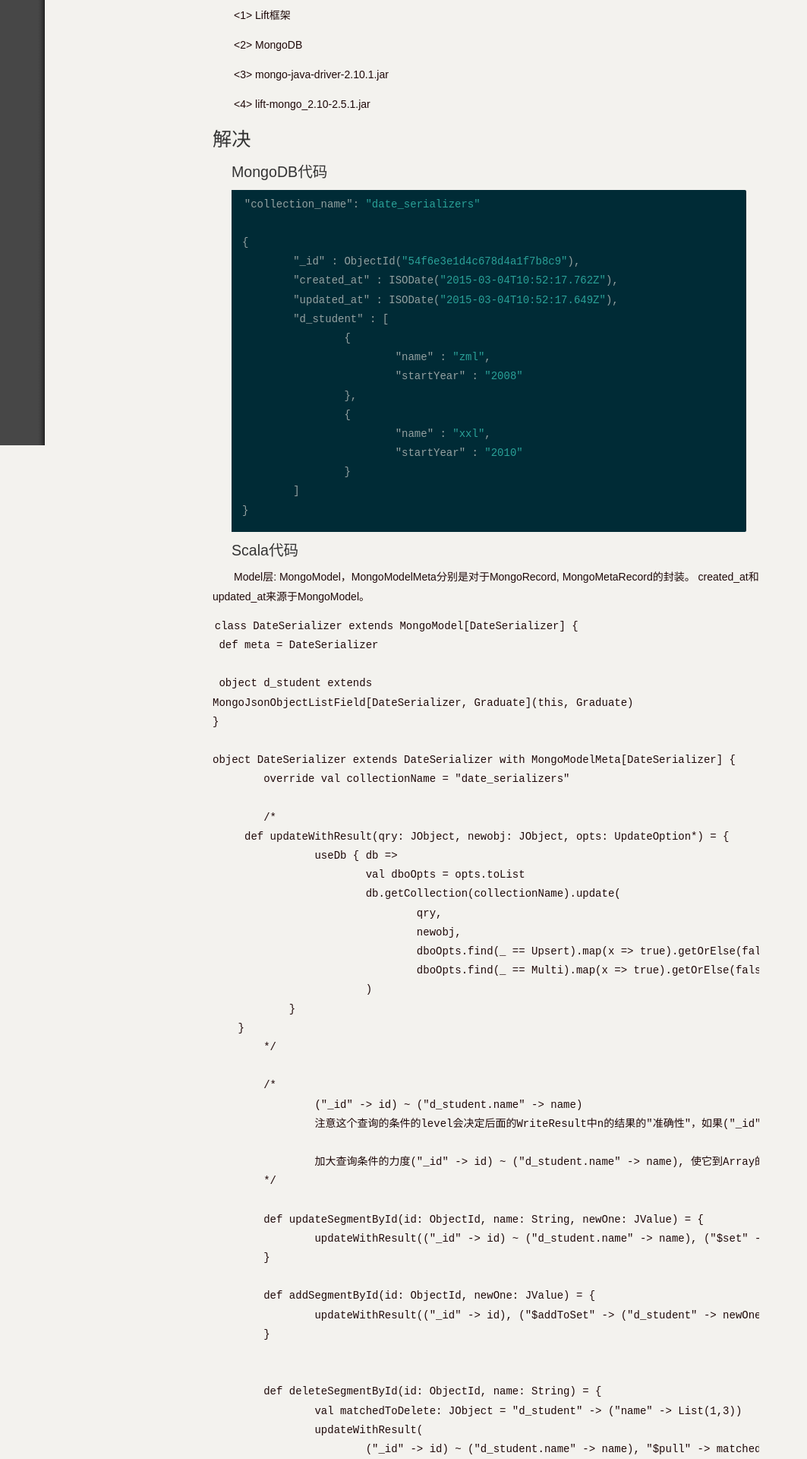
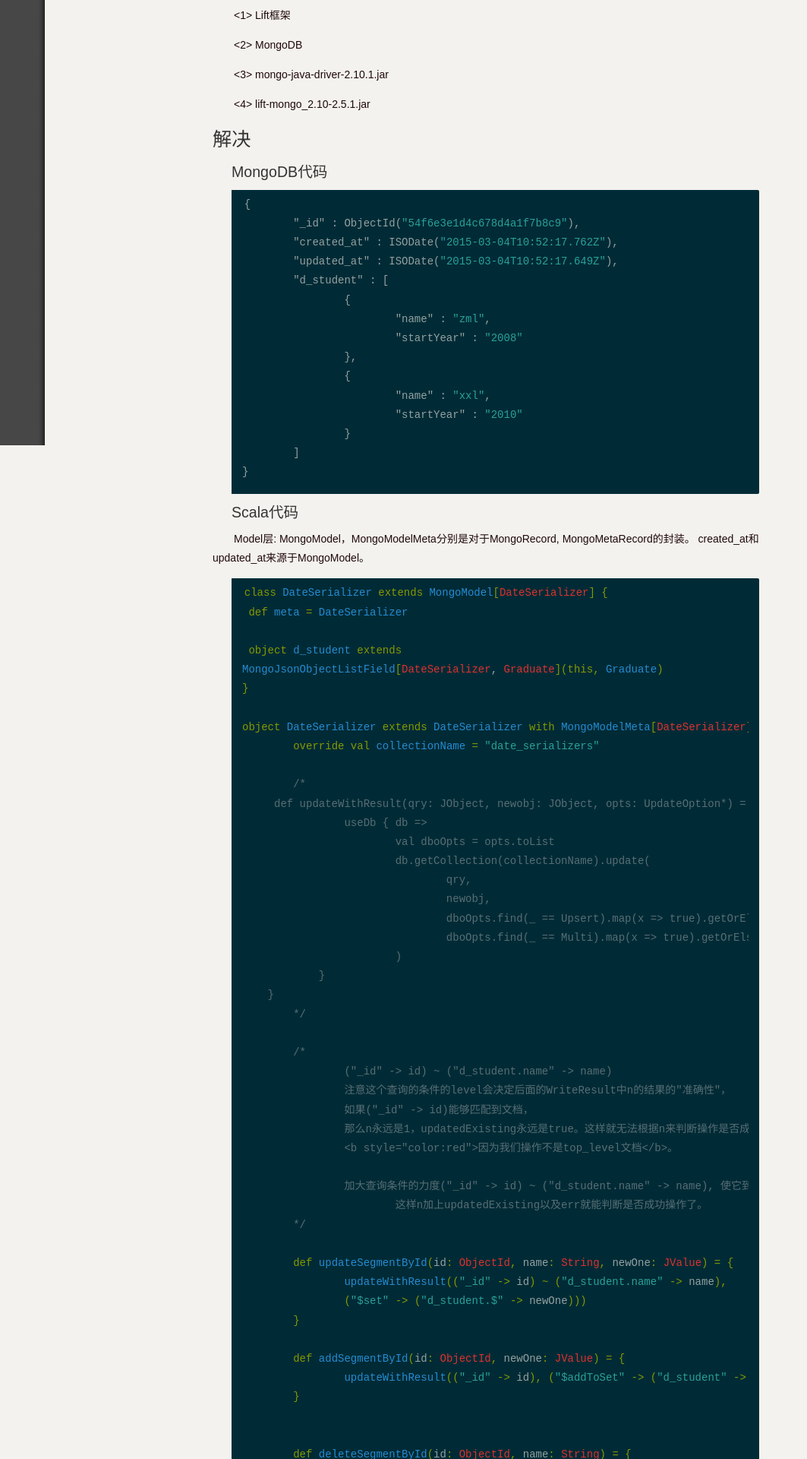
Before and after one commit to jacoffee/jacoffee.github.io, a Jekyll site: the page built from _posts/2015-03-11-mongodb-array-update.md, in a window 1280 px wide. Shown: the part 314-2234 px from the top of the page at 76% size, without its empty margins (0-1063 px from the left). Built offline with Jekyll 4.4.1, drawn with Linux system fonts in a browser that asks for light colours; some web fonts are replaced; Markdown is read by kramdown in place of the engine named in the settings; comment, search, counter and statistics services are not loaded; some of the changed text lies outside the part shown.

Commit message:
fix mongo identification problem

`````diff
--- a/_posts/2015-03-11-mongodb-array-update.md
+++ b/_posts/2015-03-11-mongodb-array-update.md
@@ -29,8 +29,6 @@
 
 
 ```json
-"collection_name": "date_serializers"
-
 {
 	"_id" : ObjectId("54f6e3e1d4c678d4a1f7b8c9"),
 	"created_at" : ISODate("2015-03-04T10:52:17.762Z"),
@@ -53,7 +51,7 @@
 Model层: MongoModel，MongoModelMeta分别是对于MongoRecord, MongoMetaRecord的封装。
 created_at和updated_at来源于MongoModel。
 
-````scala
+```scala
 class DateSerializer extends MongoModel[DateSerializer] {
  def meta = DateSerializer
 
@@ -80,13 +78,18 @@
 
 	/*
 		("_id" -> id) ~ ("d_student.name" -> name)
-		注意这个查询的条件的level会决定后面的WriteResult中n的结果的"准确性"，如果("_id" -> id)能够匹配到文档，那么n永远是1，updatedExisting永远是true。这样就无法根据n来判断操作是否成功，<b style="color:red">因为我们操作不是top_level文档</b>。
+		注意这个查询的条件的level会决定后面的WriteResult中n的结果的"准确性"，
+		如果("_id" -> id)能够匹配到文档，
+		那么n永远是1，updatedExisting永远是true。这样就无法根据n来判断操作是否成功，
+		<b style="color:red">因为我们操作不是top_level文档</b>。
 
-		加大查询条件的力度("_id" -> id) ~ ("d_student.name" -> name), 使它到Array的element级别，这样n加上updatedExisting以及err就能判断是否成功操作了。
+		加大查询条件的力度("_id" -> id) ~ ("d_student.name" -> name), 使它到Array的element级别，
+			这样n加上updatedExisting以及err就能判断是否成功操作了。
 	*/
 
 	def updateSegmentById(id: ObjectId, name: String, newOne: JValue) = {
-		updateWithResult(("_id" -> id) ~ ("d_student.name" -> name), ("$set" -> ("d_student.$" -> newOne)))
+		updateWithResult(("_id" -> id) ~ ("d_student.name" -> name),
+		("$set" -> ("d_student.$" -> newOne)))
 	}
 
 	def addSegmentById(id: ObjectId, newOne: JValue) = {
@@ -126,7 +129,8 @@
 
 ```json
 {
-  "serverUsed" : "/127.0.0.1:27017" , "connectionId" : 38 , "updatedExisting" :   true , "n" : 1 , "syncMillis" : 0 , "writtenTo" :  null  , "err" :  null  , "ok" : 1.0
+  "serverUsed" : "/127.0.0.1:27017" , "connectionId" : 38 , "updatedExisting" : true ,
+  "n" : 1 , "syncMillis" : 0 , "writtenTo" :  null , "err" :  null  , "ok" : 1.0
 }
 ```
 
@@ -147,8 +151,9 @@
    { <update operator>: { "<array>.$" : value } }
 )
 
-```shell
-db.date_serializers.update({"_id": ObjectId("54f6e3e1d4c678d4a1f7b8c9"), "d_student.name": "zml"}, {<b style="color:red">"$set"</b>: {"d_student.$": {"name": "zml_new", "startYear":"2018"}}})
+```json
+db.date_serializers.update({"_id": ObjectId("54f6e3e1d4c678d4a1f7b8c9"),
+"d_student.name": "zml"}, {"$set": {"d_student.$": {"name": "zml_new", "startYear":"2018"}}})
 ```
 
 如果更新成功，mongo shell会提示如下:
@@ -166,7 +171,8 @@
 	"nModified" : 0,
 	"writeError" : {
 		"code" : 16836,
-		"errmsg" : "The positional operator did not find the match needed from the query. Unexpanded update: d_student.$"
+		"errmsg" : "The positional operator did not find the match needed from the query. " +
+		"Unexpanded update: d_student.$"
 	}
 })
 ```
@@ -176,16 +182,18 @@
 $addSet operator能向Array添加不重复的元素，实际上会遍历Array的element，如果都不相等的话，就插入。否则，什么都不做。所以，这种操作适合<b style="color:red">Array中element不太多且结构不会太复杂的</b>，否则就会有性能问题
 。
 
-```shell
-db.date_serializers.update({"_id": ObjectId("54f6e3e1d4c678d4a1f7b8c9")}, {"$addToSet": {"d_student": {"name": "tuniu", "startYear":"2020"}}})
+```json
+db.date_serializers.update({"_id": ObjectId("54f6e3e1d4c678d4a1f7b8c9")},
+{"$addToSet": {"d_student": {"name": "tuniu", "startYear":"2020"}}})
 
 WriteResult({ "nMatched" : 1, "nUpserted" : 0, "nModified" : 1 })
 ```
 
 注意$addToSet的后面key的结构。另外我们知道MongoDB的数据结构修改起来是非常容易的
 
-```shell
-db.date_serializers.update({"_id": ObjectId("54f6e3e1d4c678d4a1f7b8c9")}, {"$addToSet": {"d_student": {"name": "tuniu"}}})
+```json
+db.date_serializers.update({"_id": ObjectId("54f6e3e1d4c678d4a1f7b8c9")},
+{"$addToSet": {"d_student": {"name": "tuniu"}}})
 ```
 
 上面这种操作也是Okay的，对于数据库层面没有问题但是对于业务逻辑和代码层面就有问题，所以在实际开发中我们要确保"d_student"的Json格式的数据满足我们定义的数据结构，如上面的graduate的结构，即序列化和反序列化的时候要保证数据结构的统一。
@@ -194,10 +202,12 @@
 
 $pull操作符可以用于删除Array中符合条件的element，如果没有匹配的什么都不做。
 
-```shell
-db.date_serializers.update({"_id": ObjectId("54f6e3e1d4c678d4a1f7b8c9"), "d_student.name": "zml"}, {"$pull": {"d_student": {"name": "xxl"}}})
+```json
+db.date_serializers.update({"_id": ObjectId("54f6e3e1d4c678d4a1f7b8c9"),
+"d_student.name": "zml"}, {"$pull": {"d_student": {"name": "xxl"}}})
 
-db.date_serializers.update({"_id": ObjectId("54f6e3e1d4c678d4a1f7b8c9")}, {"$pull": {"d_student": {"name": "xxl"}}})
+db.date_serializers.update({"_id": ObjectId("54f6e3e1d4c678d4a1f7b8c9")},
+{"$pull": {"d_student": {"name": "xxl"}}})
 
 WriteResult({ "nMatched" : 1, "nUpserted" : 0, "nModified" : 1 })
 ```
--- a/static/css/style.css
+++ b/static/css/style.css
@@ -164,7 +164,7 @@
     padding: 0.5em 1em 0.1em 1em;
     margin: 0 0 10px 25px;
     border-radius: 0px 2px 2px 0;
-    max-width: 650px;
+    max-width: 800px;
 }
 pre, code {
     font-family: "Courier New", Courier, monospace;
`````
